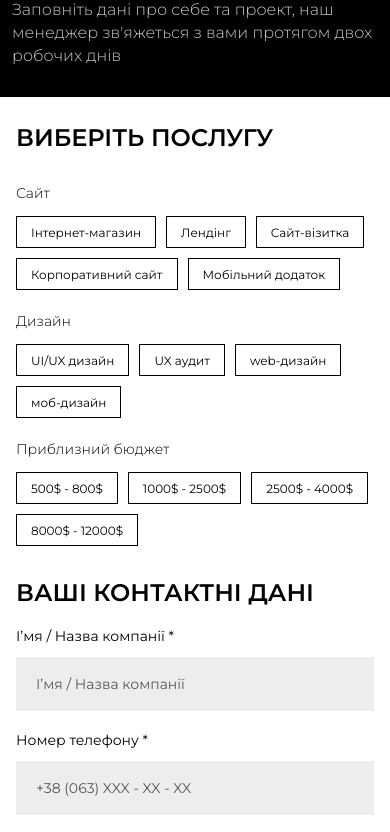
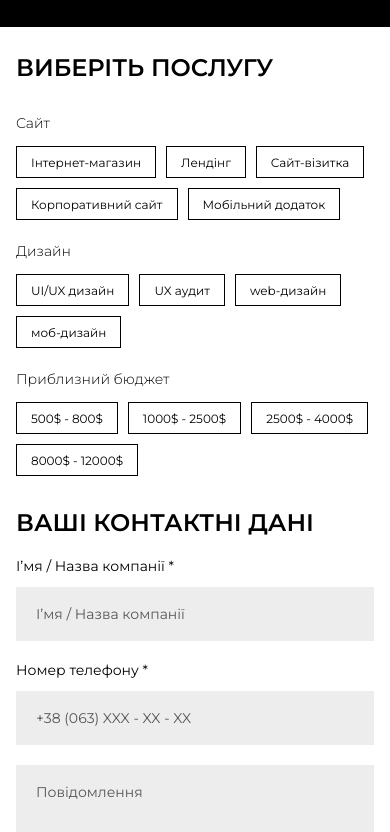
Before and after one commit to gvadiko2004/ube, a plain HTML site: page form.html in a window 390 px wide. Shown: the part 312-1144 px from the top of the page. Drawn offline with Linux system fonts and the light colour scheme.

Commit message:
commit a

```diff
--- a/scss/user-form.scss
+++ b/scss/user-form.scss
@@ -3,6 +3,7 @@
 
   .container {
     @media (max-width: 440px) {
+
       padding: 0;
     }
   }
@@ -12,7 +13,7 @@
   }
 
   @media (max-width: 440px) {
-    margin-top: 100px;
+    margin-top: 30px;
     margin-bottom: 0;
   }
 
@@ -68,8 +69,8 @@
     height: 100%;
 
     @media (max-width: 440px) {
-      padding-left: 12px;
-      padding-right: 12px;
+      padding-left: 20px;
+      padding-right: 20px;
     }
   }
 
```
Also changed, not shown: css/main.css.
